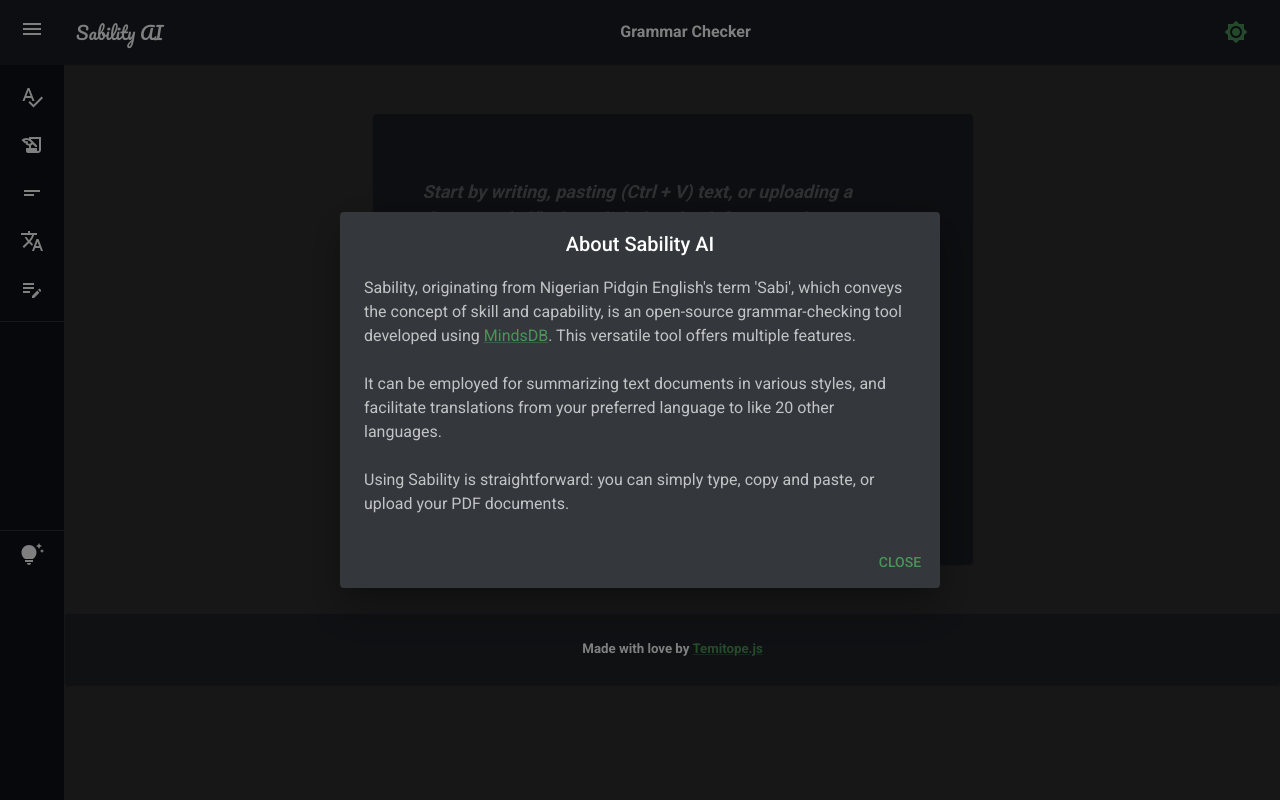
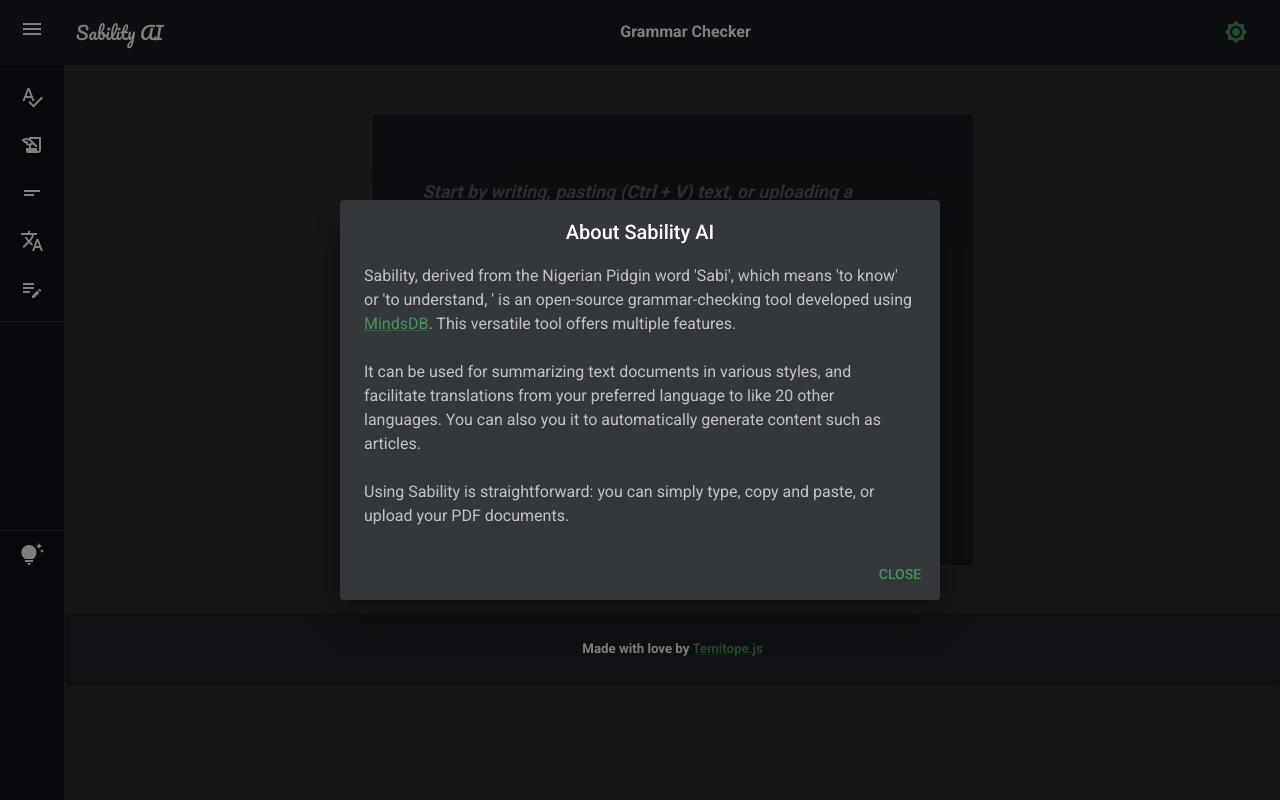
Before and after one commit to tope-olajide/sabi-ai, a Next.js app: page / in a window 1280 px wide. Both pictures are taken after a click on the button "Info". Built offline with nearby package versions, Linux system fonts and the light colour scheme.

Commit message:
Update ReadME

```diff
--- a/src/app/globals.css
+++ b/src/app/globals.css
@@ -26,7 +26,6 @@
   box-shadow: rgba(0, 0, 0, 0.2) 0px 12px 28px 0px,
     rgba(0, 0, 0, 0.1) 0px 2px 4px 0px,
     rgba(255, 255, 255, 0.05) 0px 0px 0px 1px inset;
-
   border-radius: 15px;
 }
 
--- a/src/app/grammar-checker/Editor.tsx
+++ b/src/app/grammar-checker/Editor.tsx
@@ -86,8 +86,9 @@
         editorRef.current!.innerHTML = newHTMLData;
       }
       editorRef.current!.innerHTML = "";
-      editorRef.current!.innerHTML = newText;
-      console.log(excemptWord(newText, exceptionList));
+      editorRef.current!.innerHTML = excemptWord(newText, exceptionList);
+     // console.log(excemptWord(newText, exceptionList));
+
     } catch (error) {
       setIsCheckingGrammar(false);
       console.log(error);
@@ -250,6 +251,8 @@
       checkForErrors();
     }
   }, [isTyping]); */
+ // Save the cursor
+
 
   return (
     <>
--- a/src/app/grammar-checker/editor.css
+++ b/src/app/grammar-checker/editor.css
@@ -23,6 +23,7 @@
   border: 0;
   max-height: 310px;
   overflow: auto;
+  quotes: none;
 }
 .placeholder-text {
   font-style: italic;
--- a/src/components/SideBar.tsx
+++ b/src/components/SideBar.tsx
@@ -170,12 +170,15 @@
                 >
                   {open ? <CloseIcon /> : <MenuIcon />}
                 </IconButton>
-                <Box sx={{ display: "flex", alignItems: "center" }}
-                color= {theme.palette.mode === "dark" ? "primary" : ""}>
-                 {/*  <EngineeringOutlinedIcon /> */}
+                <Box
+                  sx={{ display: "flex", alignItems: "center" }}
+                  color={theme.palette.mode === "dark" ? "primary" : ""}
+                >
+                  {/*  <EngineeringOutlinedIcon /> */}
 
-                   <h3 className="logo" style={{}}>Sability AI</h3>
-
+                  <h3 className="logo" style={{}}>
+                    Sability AI
+                  </h3>
                 </Box>
               </Box>
 
@@ -199,7 +202,7 @@
               <Typography
                 noWrap
                 onClick={handleOpenDialog}
-                color={theme.palette.mode === "dark" ?"primary":""}
+                color={theme.palette.mode === "dark" ? "primary" : ""}
                 sx={{
                   fontWeight: 600,
                   display: {
@@ -210,10 +213,10 @@
                     xl: "none",
                     xxl: "none",
                   },
-                  cursor:'pointer'
+                  cursor: "pointer",
                 }}
               >
-                 {<TipsAndUpdatesIcon />}
+                {<TipsAndUpdatesIcon />}
               </Typography>
 
               <Box>
@@ -364,14 +367,15 @@
             </DialogTitle>
             <DialogContent>
               <DialogContentText id="alert-dialog-slide-description">
-                Sability, originating from Nigerian Pidgin English&apos;s term
-                &apos;Sabi&apos;, which conveys the concept of skill and capability, is an
-                open-source grammar-checking tool developed using {" "}
-                <Link href="https://mindsdb.com/">MindsDB</Link>. This versatile
-                tool offers multiple features. <br /> <br /> It can be employed
-                for summarizing text documents in various styles, and facilitate
-                translations from your preferred language to like 20 other
-                languages.
+                Sability, derived from the Nigerian Pidgin word
+                &apos;Sabi&apos;, which means &apos;to know&apos; or &apos;to
+                understand, &apos; is an open-source grammar-checking tool
+                developed using <Link href="https://mindsdb.com/">MindsDB</Link>
+                . This versatile tool offers multiple features. <br /> <br /> It
+                can be used for summarizing text documents in various styles,
+                and facilitate translations from your preferred language to like
+                20 other languages. You can also you it to automatically
+                generate content such as articles.
                 <br /> <br />
                 Using Sability is straightforward: you can simply type, copy and
                 paste, or upload your PDF documents.
```
Also changed, not shown: 1 other file (tests, documents, lock files or other folders).
